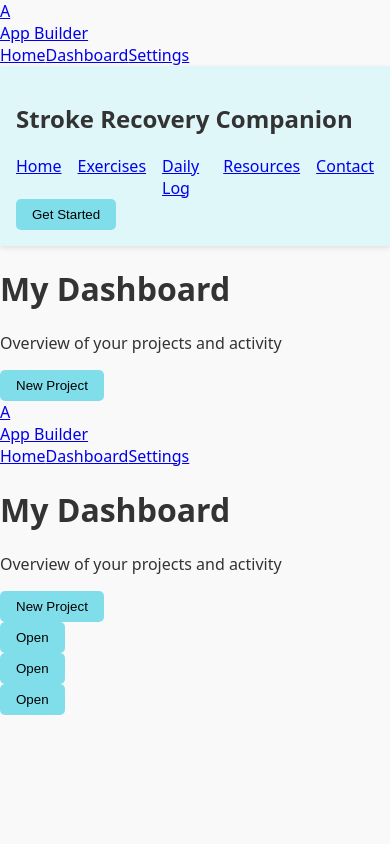
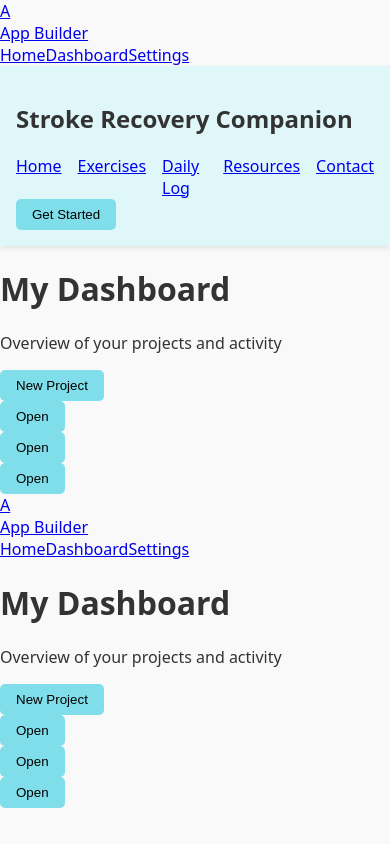
Before and after one commit to Rnocek14/my-first-ai-app, a React (Vite) app: page / in a window 390 px wide. Built offline with nearby package versions, Linux system fonts and the light colour scheme.

Commit message:
Refactor App.tsx to include PageHeader and responsive card grid.

```diff
--- a/src/App.tsx
+++ b/src/App.tsx
@@ -9,6 +9,7 @@ import ExercisesPage from './pages/ExercisesPage';
 import DailyLogPage from './pages/DailyLogPage';
 import ResourcesPage from './pages/ResourcesPage';
 import Contact from './pages/Contact';
+import { Card } from '@/components/ui/card';
 
 const App: React.FC = () => {
   return (
@@ -19,6 +20,17 @@ const App: React.FC = () => {
         subtitle="Overview of your projects and activity"
         actions={<Button>New Project</Button>}
       />
+      <div className='grid md:grid-cols-2 lg:grid-cols-3 gap-6'>
+        <Card title='Project 1' description='Description for project 1.'>
+          <Button variant='secondary'>Open</Button>
+        </Card>
+        <Card title='Project 2' description='Description for project 2.'>
+          <Button variant='secondary'>Open</Button>
+        </Card>
+        <Card title='Project 3' description='Description for project 3.'>
+          <Button variant='secondary'>Open</Button>
+        </Card>
+      </div>
       <Routes>
         <Route path='/' element={<HomePage />} />
         <Route path='/exercises' element={<ExercisesPage />} />
```
